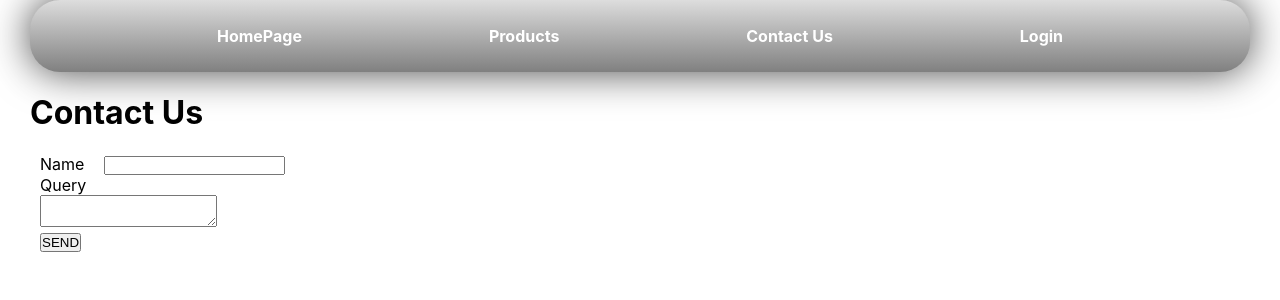
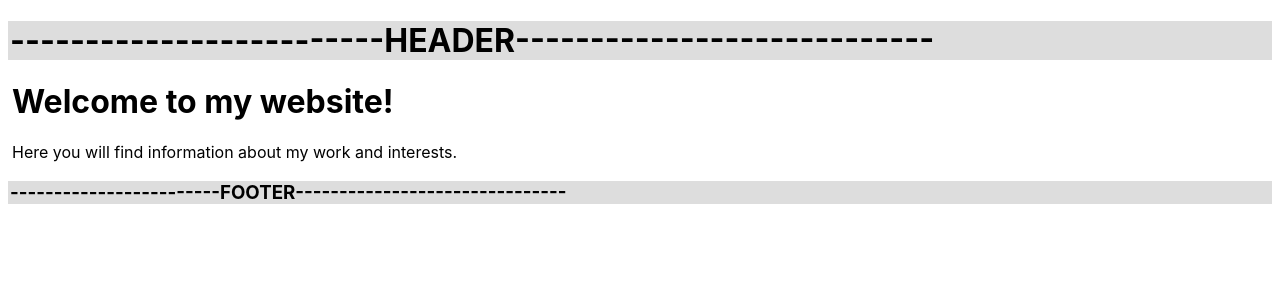
Before and after one commit to Aanshu4k/TrainingWork, a React (Create React App) app in the folder myapp/: page /contact_us in a window 1280 px wide. Shown: the top 300 px of the page. Built offline with nearby package versions, Linux system fonts and the light colour scheme.

Commit message:
Learnt hooks, useState, useEffect, useMemo,useCallback, MasterPage Configuration

```diff
--- a/myapp/package.json
+++ b/myapp/package.json
@@ -6,7 +6,9 @@
     "@testing-library/jest-dom": "^5.17.0",
     "@testing-library/react": "^13.4.0",
     "@testing-library/user-event": "^13.5.0",
+    "bootstrap": "^5.3.2",
     "react": "^18.2.0",
+    "react-bootstrap": "^2.9.1",
     "react-dom": "^18.2.0",
     "react-router-dom": "^6.19.0",
     "react-scripts": "5.0.1",
--- a/myapp/src/App.css
+++ b/myapp/src/App.css
@@ -1,9 +1,10 @@
 .App {
   text-align: center;
+  font-size: 20px;
 }
 *{
-  margin-left:10px;
-  margin-right: 10px;
+  margin-left:2px;
+  margin-right: 2px;
   padding:0px;
 }
 .App-logo {
--- a/myapp/src/App.js
+++ b/myapp/src/App.js
@@ -1,38 +1,80 @@
 import './App.css';
-import HomePage from './Components/HomePage';
-import {items as Itm} from './Components/Products';
-import {BrowserRouter as Router,Route,Routes,Link} from 'react-router-dom';
-import Contact from './Components/Contact';
-import {Login as Log} from './Components/Login';
-import PageNotFound from './Components/PageNotFound';
+import MasterPage from './Components/MasterPage';
+const HomePage = () => {
+  return (
+    <div>
+      <h1>Welcome to my website!</h1>
+      <p>Here you will find information about my work and interests.</p>
+    </div>
+  )
+}
 function App() {
   return (
-      <Router>
-        <nav className='navbar'>
-          <ul className='AppList'>
-            <li className='appList'>
-              <Link className='navlist' to='/'>HomePage</Link>
-            </li>
-            <li className='appList'>
-              <Link className='navlist' to='/products'>Products</Link>
-            </li>
-            <li className='appList'>
-              <Link className='navlist' to='/contact_us'>Contact Us</Link>
-            </li>
-            <li className='appList'>
-              <Link className='navlist' to='/login'>Login</Link>
-            </li>
-          </ul>
-        </nav>
-        <Routes>
-          <Route exact path='/' element={<HomePage/>} />
-          <Route path='/products' element={<Itm/>} />
-          <Route path='/contact_us' element={<Contact/>} />
-          <Route path='/login' element={<Log />} />
-          <Route path='*' element={<PageNotFound />} />
-        </Routes>
-      </Router>
+    <MasterPage>
+      {/* Children of MasterPage Component */}
+      <HomePage />
+    </MasterPage>
   );
 }
 
 export default App;
+
+
+
+
+
+
+
+
+
+
+
+
+
+
+
+
+
+
+
+
+
+
+
+
+
+
+
+
+
+// import HomePage from './Components/HomePage';
+// import {items as Itm} from './Components/Products';
+// import {BrowserRouter as Router,Route,Routes,Link} from 'react-router-dom';
+// import Contact from './Components/Contact';
+// import {Login as Log} from './Components/Login';
+// import PageNotFound from './Components/PageNotFound';
+// <Router>
+//   <nav className='navbar'>
+//     <ul className='AppList'>
+//       <li className='appList'>
+//         <Link className='navlist' to='/'>HomePage</Link>
+//       </li>
+//       <li className='appList'>
+//         <Link className='navlist' to='/products'>Products</Link>
+//       </li>
+//       <li className='appList'>
+//         <Link className='navlist' to='/contact_us'>Contact Us</Link>
+//       </li>
+//       <li className='appList'>
+//         <Link className='navlist' to='/login'>Login</Link>
+//       </li>
+//     </ul>
+//   </nav><br/>
+//   <Routes>
+//     <Route exact path='/' element={<HomePage/>} />
+//     <Route path='/products' element={<Itm/>} />
+//     <Route path='/contact_us' element={<Contact/>} />
+//     <Route path='/login' element={<Log />} />
+//     <Route path='*' element={<PageNotFound />} />
+//   </Routes>
+// </Router>
--- a/myapp/src/Components/Contact.js
+++ b/myapp/src/Components/Contact.js
@@ -1,18 +1,18 @@
-import React from 'react';
-class Contact extends React.Component {
-    render() {
-        return (
-            <>
-                <h1>Contact Us</h1>
-                <form>
-                    <label>Name</label>
-                    <input type='text' /><br />
-                    <label>Query</label><br/>
-                    <textarea type='textarea' style={{}}/><br />
-                    <button type='submit'>SEND</button>
-                </form>
-            </>
-        );
-    }
+import Form from 'react-bootstrap/Form';
+
+const Contact=()=> {
+  return (
+    <Form>
+      <Form.Group className="mb-3" controlId="exampleForm.ControlInput1">
+        <Form.Label>Email address</Form.Label>
+        <Form.Control type="email" placeholder="name@example.com" />
+      </Form.Group>
+      <Form.Group className="mb-3" controlId="exampleForm.ControlTextarea1">
+        <Form.Label>Example textarea</Form.Label>
+        <Form.Control as="textarea" rows={3} />
+      </Form.Group>
+    </Form>
+  );
 }
+
 export default Contact;
--- /dev/null
+++ b/myapp/src/Components/MasterPage.js
@@ -0,0 +1,18 @@
+import React from 'react';
+const MasterPage = ({ children }) => {
+    return (
+        <div>
+            <header style={{backgroundColor:'#ddd',alignItems:'center'}}>
+                <h1>-------------------------HEADER----------------------------</h1>
+            </header>
+            <main>
+                {/* The main component of each page will be rendered here and children is a keyword */}
+                {children}
+            </main>
+            <footer style={{backgroundColor:'#ddd'}}>
+                <h3>------------------------FOOTER-------------------------------</h3>
+            </footer>
+        </div>
+    )
+}
+export default MasterPage;
--- a/myapp/src/Components/PageNotFound.js
+++ b/myapp/src/Components/PageNotFound.js
@@ -1,4 +1,4 @@
-import react from 'react';
+
 const PageNotFound=()=>
 {
     return(
--- a/myapp/src/Components/Products.js
+++ b/myapp/src/Components/Products.js
@@ -22,7 +22,7 @@ const Products = () => {
         date = today.getFullYear() + '-' + (today.getMonth() + 1) + '-' + today.getDate();
     const [searchTerm, setSearchTerm] = useState('');
 
-    const [products, setProducts] = useState([
+    const [products] = useState([
         { id: 'P001', name: 'Fogg Rose', price: '$5.99', manuDate: date },
         { id: 'P002', name: 'Yardley Women', price: '$10.99', manuDate: date },
         { id: 'P003', name: 'Yardley French', price: '$20.99', manuDate: date },
```
Also changed, not shown: myapp/src/Components/1.Counter.js (added, +17 -0 lines), myapp/src/Components/2.UseEffect.js (added, +20 -0 lines), myapp/src/Components/3.ComplexComponent.js (added, +24 -0 lines), myapp/src/Components/4.UseCallBack.js (added, +20 -0 lines), 1 other file (tests, documents, lock files or other folders).
